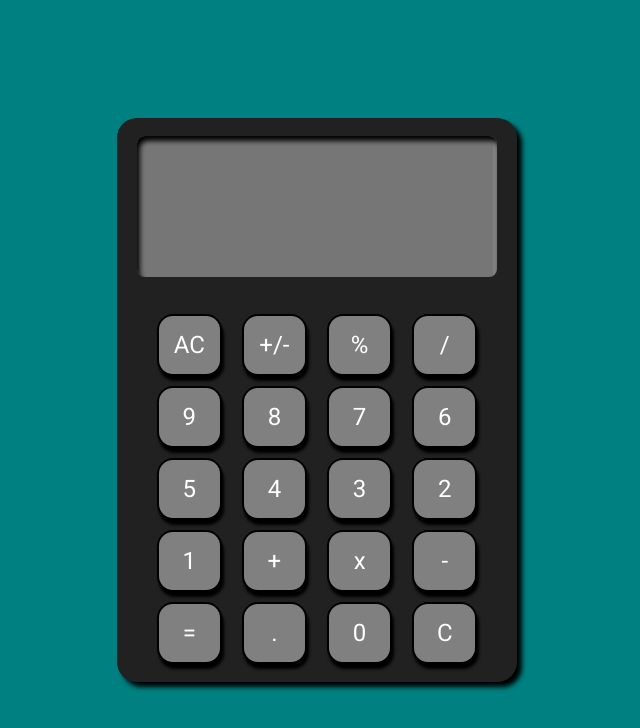
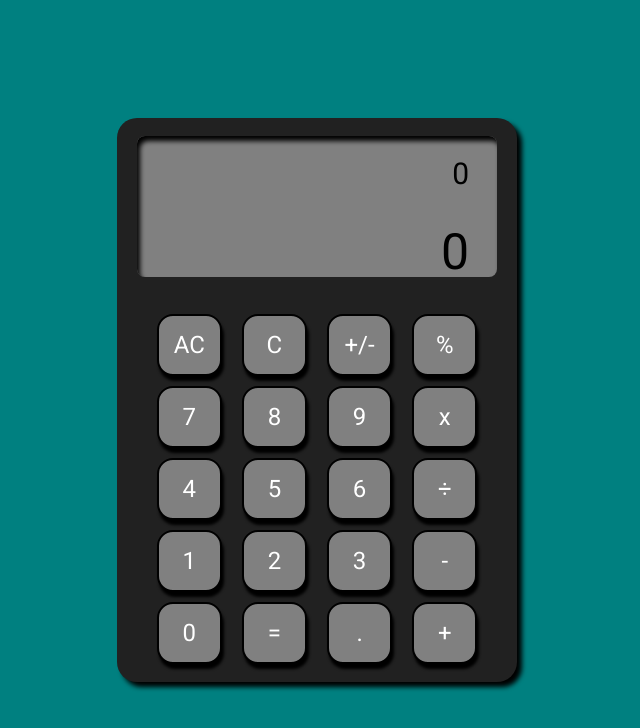
Before and after one commit to DanielSuarezGitHub/JSCalculator, a plain HTML site: page index.html in a window 1280 px wide. Shown: the whole page, without its empty margins (323-963 px from the left). Drawn offline with Linux system fonts and the light colour scheme.

Commit message:
add 0 as default display and fix button order

```diff
--- a/index.html
+++ b/index.html
@@ -12,30 +12,30 @@
     <div class="main">
         <div class="Calculator">
             <div class="screen">
-                <div class="user-input"></div>
-                <div class="answer"></div>
+                <div class="user-input">0</div>
+                <div class="answer">0</div>
             </div>
             <div class="buttons">
                <button>AC</button>
+                <button>C</button>
                 <button>+/-</button>
                 <button>%</button>
-                <button>/</button>
+                <button>7</button>
+                <button>8</button>
                 <button>9</button>
-                <button>8</button>
-                <button>7</button>
+                <button>x</button>
+                <button>4</button>
+                <button>5</button>
                 <button>6</button>
-                <button>5</button>
-                <button>4</button>
+                <button>÷</button>
+                <button>1</button>
+                <button>2</button>
                 <button>3</button>
-                <button>2</button>
-                <button>1</button>
-                <button>+</button>
-                <button>x</button>
                 <button>-</button>
+                <button>0</button>
                 <button>=</button>
                 <button>.</button>
-                <button>0</button>
-                <button>C</button>
+                <button>+</button>
             </div>
         </div>
     </div>
--- a/style.css
+++ b/style.css
@@ -38,24 +38,31 @@ body, html{
     background-color: white;
     display: flex;
     align-items: center;
+    justify-content: center;
     flex-direction: column;
     border-radius: 8px;
     box-shadow:inset 3px 5px 5px black;
     background-color: grey;
+    font-family: 'Roboto', sans-serif;
 }
 
 .user-input {
-    height: 25%;
-    width: 98%;
-    background-color: #212121;
-    opacity: 10%;
+    height: 40%;
+    width: 90%;
+    color: black;
+    text-align: right;
+    font-size: 30px;
+    padding: 20px 10px 0 10px;
 }
 
 .answer {
-    height: 75%;
-    width: 98%;
-    background-color: #212121;
-    opacity: 10%;
+    height: 60%;
+    width: 90%;
+    color: black;
+    text-align: right;
+    font-family: 'Roboto', sans-serif;
+    font-size: 50px;
+    padding: 30px 10px 0 10px;
 }
 
 button {
@@ -89,3 +96,7 @@ p{
     color: black;
     font-size: larger;
 }
+
+span {
+    margin-left: 1rem;
+}
```
